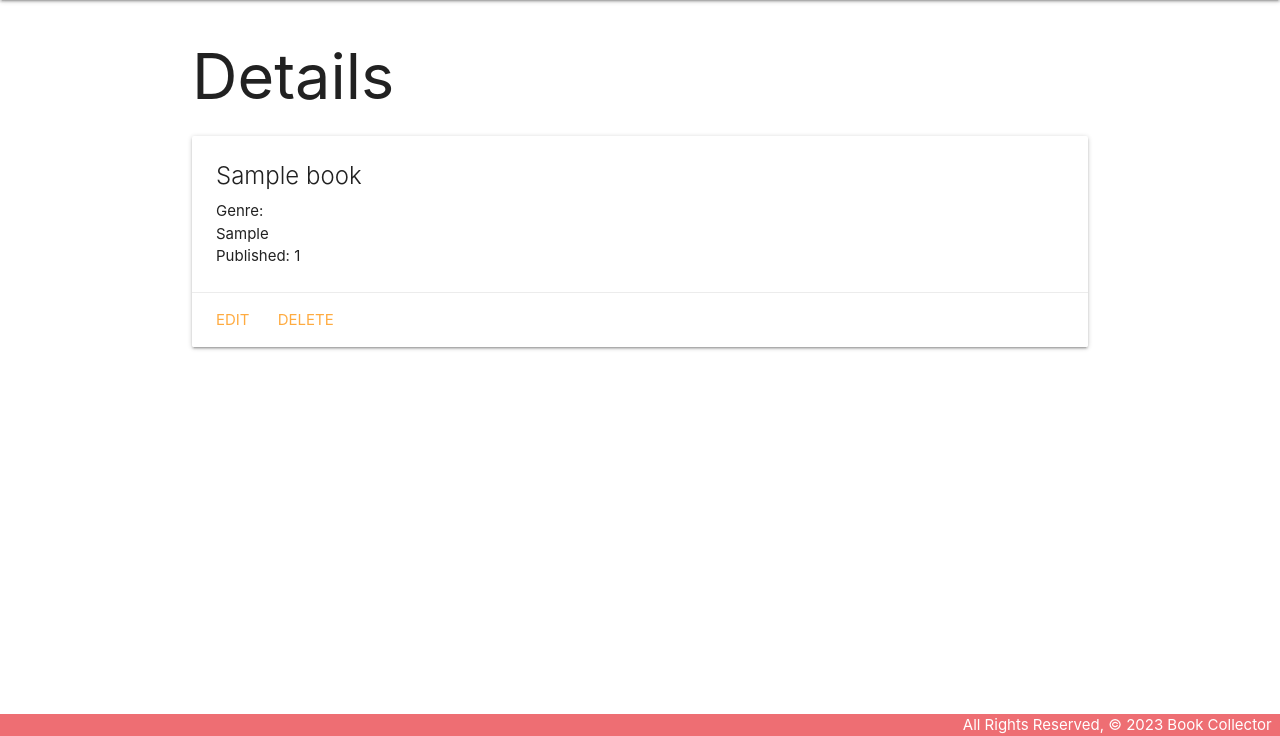
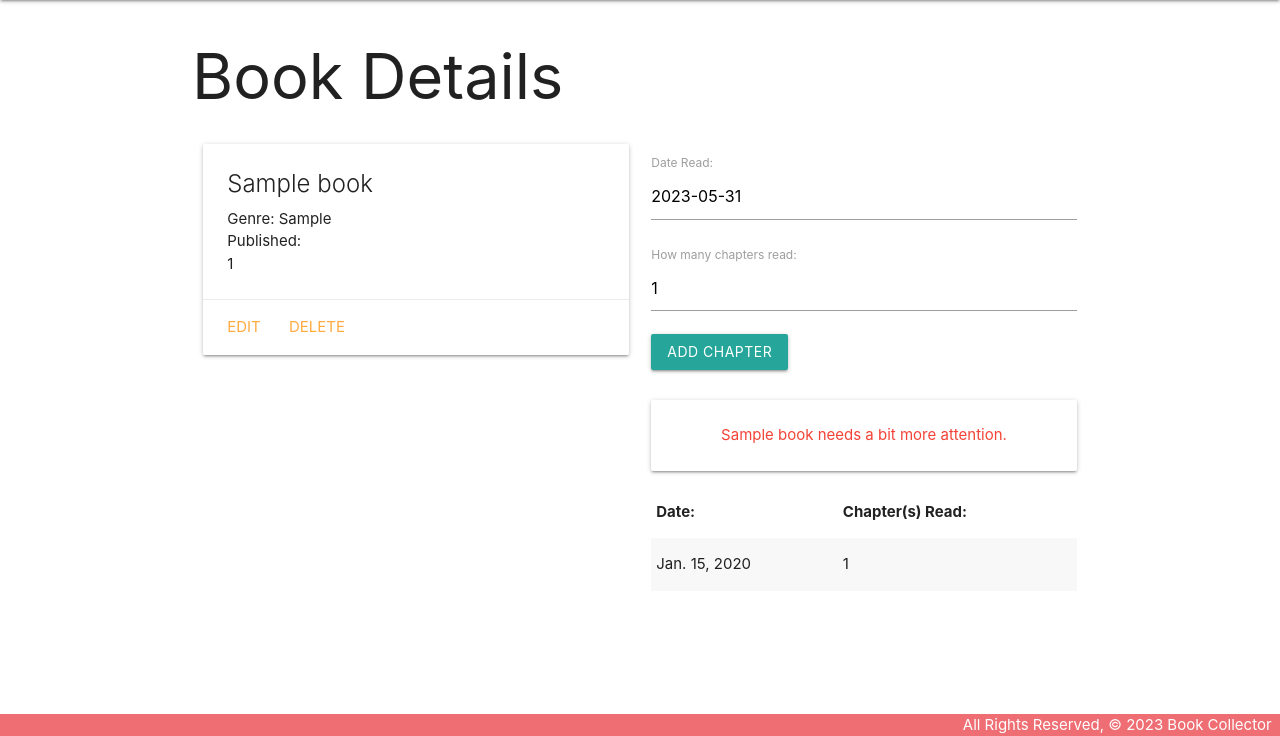
Before and after one commit to mzsellem-GA/bookcollector, a Django app: page /books/1/ in a window 1280 px wide. Shown: the part 64-800 px from the top of the page. Run offline with Django 4.2, Linux system fonts and the light colour scheme; tables that the repository leaves empty hold one stand-in row (values such as "Sample post").

Commit message:
parts 3 and 4 finches lab

```diff
--- a/main_app/admin.py
+++ b/main_app/admin.py
@@ -1,6 +1,7 @@
 from django.contrib import admin
 
-from .models import Book
+from .models import Book, Chapter
 
 # Register your models here.
 admin.site.register(Book)
+admin.site.register(Chapter)
--- /dev/null
+++ b/main_app/forms.py
@@ -0,0 +1,7 @@
+from django.forms import ModelForm
+from .models import Chapter
+
+class ChapterForm(ModelForm):
+  class Meta:
+    model = Chapter
+    fields = ['date', 'numchapters']
--- a/main_app/models.py
+++ b/main_app/models.py
@@ -1,5 +1,12 @@
 from django.db import models
 from django.urls import reverse
+from datetime import date
+
+TOOLONG = (
+    ('Y', 'Yes'),
+    ('N', 'No'),
+    ('NR', 'Not Really'),
+)
 
 # Create your models here.
 class Book(models.Model):
@@ -12,3 +19,18 @@ class Book(models.Model):
 
     def get_absolute_url(self):
         return reverse('detail', kwargs={'book_id': self.id})
+    def chapter_for_today(self):
+        return self.chapter_set.filter(date=date.today()).count() >= 3
+
+class Chapter(models.Model):
+    date = models.DateField('Date Read')
+    numchapters = models.IntegerField('How many chapters read', default=1)
+
+    book = models.ForeignKey(
+        Book,
+        on_delete=models.CASCADE
+    )
+    def __str__(self):
+        return f'{self.numchapters} chapter(s) read on: {self.date}'
+    class Meta:
+        ordering = ['-date']
--- a/main_app/templates/base.html
+++ b/main_app/templates/base.html
@@ -9,6 +9,7 @@
     <title>Book Collector</title>
     <link rel="stylesheet" href="https://cdnjs.cloudflare.com/ajax/libs/materialize/1.0.0/css/materialize.min.css">
     <link rel="stylesheet" type="text/css" href="{% static 'css/style.css' %}">
+    <script src="https://cdnjs.cloudflare.com/ajax/libs/materialize/1.0.0/js/materialize.min.js"></script>
 </head>
 <body>
     <header class="navbar-fixed">
--- a/main_app/templates/books/detail.html
+++ b/main_app/templates/books/detail.html
@@ -1,16 +1,63 @@
 {% extends 'base.html' %}
 {% block content %}
 
-<h1>Details</h1>
+<h1>Book Details</h1>
+
+<div class="row">
+  <div class="col s6">
     <div class="card">
-    <div class="card-content">
+      <div class="card-content">
         <span class="card-title">{{ book.title }}</span>
-        <p>Genre: {{ book.genre|linebreaks }}</p>
-        <p>Published: {{ book.published }}</p>
-    </div>
-    <div class="card-action">
+        <p>Genre: {{ book.genre }}</p>
+        <p>Published: {{ book.published|linebreaks }}</p>
+      </div>
+      <div class="card-action">
         <a href="{% url 'books_update' book.id %}">Edit</a>
         <a href="{% url 'books_delete' book.id %}">Delete</a>
       </div>
     </div>
+  </div>
+  <div class="col s6">
+
+    <form action="{% url 'add_chapter' book.id %}" method="POST">
+        {% csrf_token %}
+        <!-- Render the inputs -->
+        {{ chapter_form.as_p }}
+        <input type="submit" class="btn" value="Add Chapter">
+      </form>
+
+    <br>
+    {% if book.chapter_for_today %}
+    <div class="card-panel teal-text center-align">You've met the goal for <br> {{book.title}}!</div>
+    {% else %}
+    <div class="card-panel red-text center-align">{{book.title}} needs a bit more attention.</div>
+    {% endif %}
+
+    <table class="striped">
+      <thead>
+        <tr><th>Date:</th><th>Chapter(s) Read:</th></tr>
+      </thead>
+      <tbody>
+        {% for chapter in book.chapter_set.all %}
+          <tr>
+            <td>{{chapter.date}}</td>
+            <td>{{chapter.numchapters}}</td>
+          </tr>
+        {% endfor %}
+      </tbody>
+    </table>
+  </div>
+</div>
+
+<script>
+const dateEl = document.getElementById('id_date');
+  // M is Materialize's global variable
+  M.Datepicker.init(dateEl, {
+    format: 'yyyy-mm-dd',
+    defaultDate: new Date(),
+    setDefaultDate: true,
+    autoClose: true
+  });
+</script>
+
 {% endblock %}
--- a/main_app/urls.py
+++ b/main_app/urls.py
@@ -9,5 +9,5 @@ urlpatterns = [
     path('books/create/', views.BookCreate.as_view(), name='books_create'),
     path('books/<int:pk>/update/', views.BookUpdate.as_view(), name='books_update'),
     path('books/<int:pk>/delete/', views.BookDelete.as_view(), name='books_delete'),
-
+    path('books/<int:book_id>/add_chapter/', views.add_chapter, name='add_chapter'),
 ]
--- a/main_app/views.py
+++ b/main_app/views.py
@@ -1,7 +1,8 @@
-from django.shortcuts import render
+from django.shortcuts import render, redirect
 from django.views.generic.edit import CreateView, UpdateView, DeleteView
 
 from .models import Book
+from .forms import ChapterForm
 
 # Create your views here.
 def home(request):
@@ -18,8 +19,9 @@ def books_index(request):
     })
 def books_detail(request, book_id):
     book = Book.objects.get(id=book_id)
+    chapter_form = ChapterForm()
     return render(request, 'books/detail.html', {
-        'book': book
+        'book': book, 'chapter_form': chapter_form
     })
 
 class BookCreate(CreateView):
@@ -33,3 +35,15 @@ class BookUpdate(UpdateView):
 class BookDelete(DeleteView):
     model = Book
     success_url = '/books'
+
+def add_chapter(request, book_id):
+ # create a ModelForm instance using the data in request.POST
+  form = ChapterForm(request.POST)
+  # validate the form
+  if form.is_valid():
+    # don't save the form to the db until it
+    # has the cat_id assigned
+    new_chapter = form.save(commit=False)
+    new_chapter.book_id = book_id
+    new_chapter.save()
+  return redirect('detail', book_id=book_id)
```
Also changed, not shown: main_app/migrations/0002_pages.py (added), main_app/migrations/0003_alter_pages_toolong.py (added), main_app/migrations/0004_alter_pages_howlong_alter_pages_toolong.py (added), main_app/migrations/0005_rename_pages_pagecount.py (added), main_app/migrations/0006_pagesread_delete_pagecount.py (added), main_app/migrations/0007_rename_pagesread_page_rename_pages_page_numpages.py (added), main_app/migrations/0008_rename_page_chapter.py (added), main_app/migrations/0009_remove_chapter_numpages_chapter_numchapters.py (added).
